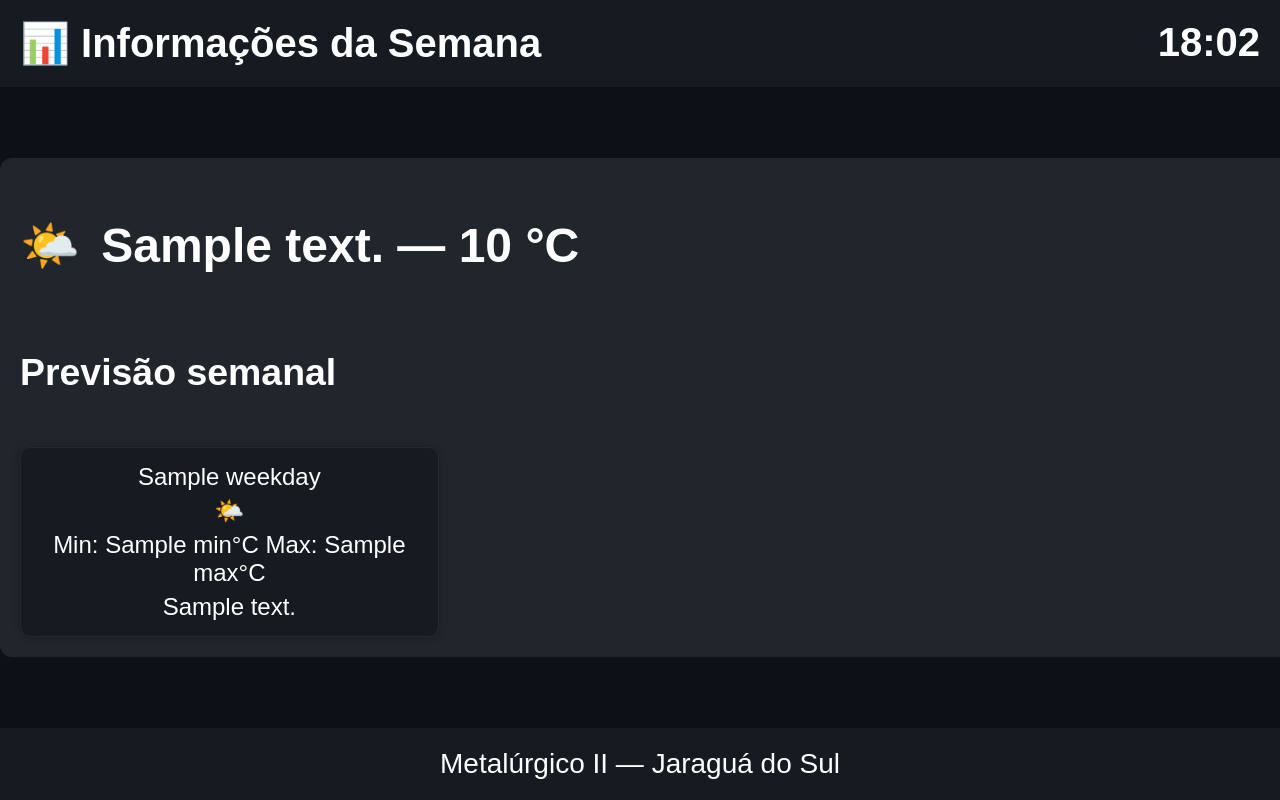
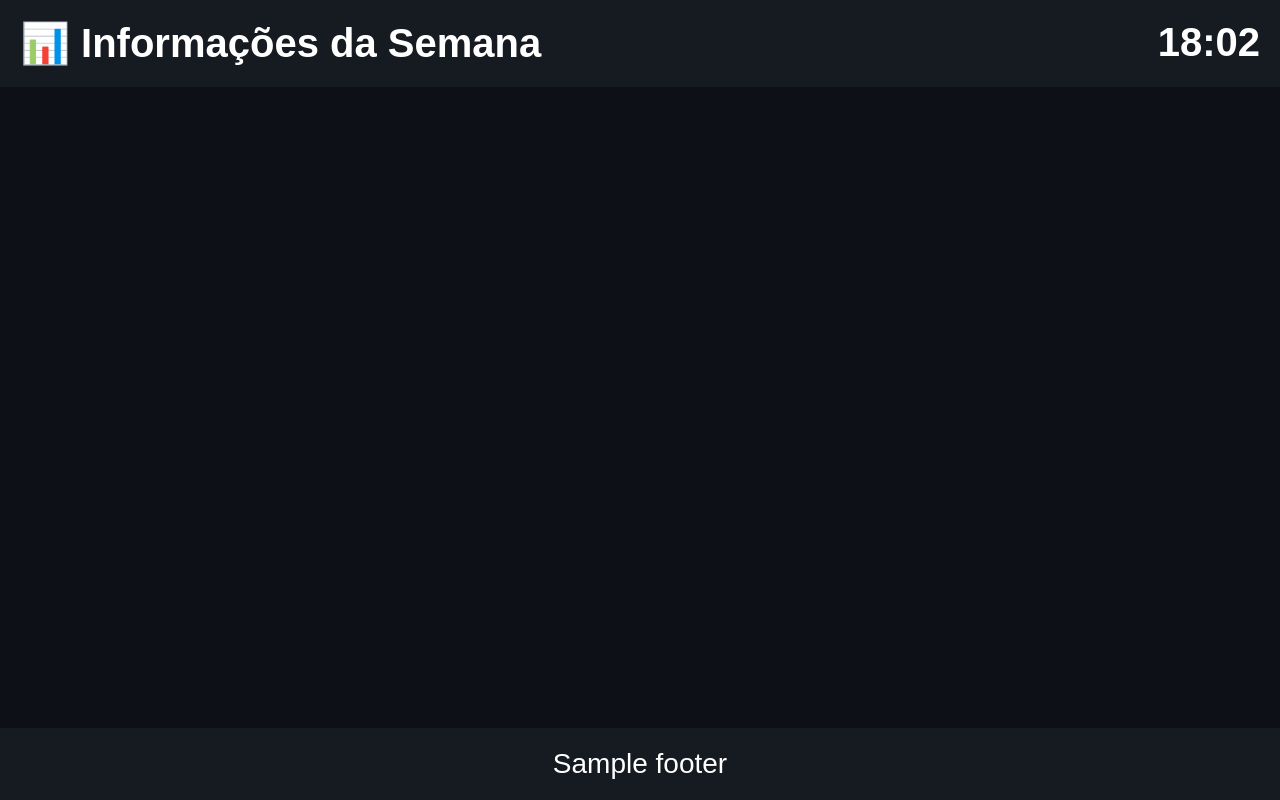
Before and after one commit to trindadereisthiago/tv_corporativa, a Flask app: template presentation/templates/index.html in a window 1280 px wide. Run offline with Flask 3, Linux system fonts and the light colour scheme; the template is opened without the code that fills it: most values are stand-ins (such as "Sample title", 1, 10 or a date in 2020); some libraries are stand-ins or nearby versions.

Commit message:
Novas feat adicionadas

```diff
--- a/presentation/templates/index.html
+++ b/presentation/templates/index.html
@@ -3,7 +3,7 @@
 
 <head>
     <meta charset="UTF-8">
-    <meta http-equiv="refresh" content="900"> <!-- Atualiza a cada 15min -->
+    <meta http-equiv="refresh" content="900">
     <title>TV Corporativa</title>
     <link rel="stylesheet" href="https://cdnjs.cloudflare.com/ajax/libs/weather-icons/2.0.10/css/weather-icons.min.css">
     <style>
@@ -32,65 +32,8 @@
         }
 
         .content {
-            display: grid;
-            grid-template-columns: 1fr 1fr;
+            position: relative;
             flex: 1;
-            padding: 20px;
-            gap: 20px;
-            width: 100vw;
-            height: 100vh;
-            overflow: hidden;
-        }
-
-        .box {
-            background: #21262d;
-            padding: 20px;
-            border-radius: 12px;
-        }
-
-        footer {
-            background: #161b22;
-            padding: 20px;
-            font-size: 28px;
-            text-align: center;
-        }
-
-        .weather-box {
-            display: flex;
-            flex-direction: column;
-        }
-
-        .weather-grid {
-            display: grid;
-            grid-template-columns: repeat(3, 1fr);
-            gap: 12px;
-            margin-top: 15px;
-        }
-
-        .weather-card {
-            background: #161b22;
-            border-radius: 10px;
-            padding: 15px;
-            text-align: center;
-            font-size: 24px;
-            display: flex;
-            flex-direction: column;
-            gap: 6px;
-            border: 1px solid rgba(255, 255, 255, 0.06);
-            box-shadow: 0 0 8px rgba(0, 0, 0, 0.25);
-            transition: 0.3s ease;
-        }
-
-        .weather-card.today {
-            border: 2px solid #fff;
-            transform: scale(1.03);
-            font-weight: 600;
-        }
-
-        .carousel-container {
-            position: relative;
-            width: 100%;
-            height: 100%;
             overflow: hidden;
         }
 
@@ -111,26 +54,45 @@
             opacity: 1;
         }
 
-        .full-screen-video {
-            position: fixed;
-            top: 0;
-            left: 0;
+        .box {
+            background: #21262d;
+            padding: 20px;
+            border-radius: 12px;
+            text-align: center;
+        }
+
+        .weather-grid {
+            display: grid;
+            grid-template-columns: repeat(3, 1fr);
+            gap: 12px;
+            margin-top: 15px;
+        }
+
+        .weather-card {
+            background: #161b22;
+            border-radius: 10px;
+            padding: 15px;
+            font-size: 24px;
+        }
+
+        .full-screen-video,
+        .full-screen-image {
             width: 100vw;
             height: 100vh;
             object-fit: cover;
-            /* Preenche sem sobras */
-            z-index: 9999;
-            /* Fica na frente de tudo */
         }
 
-        body.fullscreen-video-mode {
-            margin: 0;
-            padding: 0;
-            overflow: hidden;
-            background: black;
-            /* Evita bordas aparecendo */
+        footer {
+            background: #161b22;
+            padding: 20px;
+            font-size: 28px;
+            text-align: center;
         }
 
+        .video-active header,
+        .video-active footer {
+            display: none;
+        }
     </style>
 </head>
 
@@ -142,71 +104,58 @@
     </header>
 
     <div class="content carousel-container">
-
-        <!-- SLIDE 1 — CLIMA -->
-        <div class="carousel-slide active">
+        {% for slide in slides %}
+        <!-- SLIDE DE CLIMA -->
+        {% if slide.type == "weather" %}
+        <div class="carousel-slide {% if loop.first %}active{% endif %}">
             <div class="box weather-box">
-                <h2 class="title">
-                    <span class="emoji" id="current-weather-icon" style="margin-right: 8px;"></span>
+                <h2>
+                    <span id="current-weather-icon" style="margin-right:8px;"></span>
                     {{ weather.current_description | capitalize }} — {{ weather.current_temp }} °C
                 </h2>
-
-                <h3 class="subtitle">
-                    Previsão semanal
-                </h3>
-
+                <h3>Previsão semanal</h3>
                 <div class="weather-grid">
                     {% for day in weather.weekly_forecast %}
                     <div class="weather-card">
-                        <div class="weekday">{{ day.weekday }}</div>
-                        <div class="icon weather-icon" data-desc="{{ day.description }}"></div>
-                        <div class="temp">
-                            <span>Min: {{ day.min }}°C</span>
-                            <span>Max: {{ day.max }}°C</span>
-                        </div>
-                        <div class="desc">{{ day.description }}</div>
+                        <div>{{ day.weekday }}</div>
+                        <div class="weather-icon" data-desc="{{ day.description }}"></div>
+                        <div>Min: {{ day.min }}°C | Max: {{ day.max }}°C</div>
+                        <div>{{ day.description }}</div>
                     </div>
                     {% endfor %}
                 </div>
             </div>
         </div>
 
-        <!-- SLIDE VIDEO -->
-        <div class="carousel-slide" id="video-slide">
-            <video id="videoElement" autoplay muted playsinline preload="auto" class="full-screen-video">
-                <source src="/static/videos/ESCOLHA DO NOME PERLITA.mp4" type="video/mp4">
+        <!-- SLIDE DE TEXTO -->
+        {% elif slide.type == "text" %}
+        <div class="carousel-slide">
+            <div class="box">
+                <h2>{{ slide.title }}</h2>
+                {% for line in slide.content %}
+                <p>{{ line }}</p>
+                {% endfor %}
+            </div>
+        </div>
+
+        <!-- SLIDE DE VÍDEO -->
+        {% elif slide.type == "video" %}
+        <div class="carousel-slide">
+            <video class="full-screen-video" autoplay muted playsinline preload="auto">
+                <source src="{{ url_for('static', filename=slide.file) }}" type="video/mp4">
             </video>
         </div>
 
-        <!-- SLIDE 2 — AVISOS -->
+        <!-- SLIDE DE IMAGEM -->
+        {% elif slide.type == "image" %}
         <div class="carousel-slide">
-            <div class="box">
-                <h2>📢 Avisos</h2>
-                <p>Bem-vindos à TV Corporativa!</p>
-                <p>Segurança é prioridade ✅</p>
-            </div>
+            <img src="{{ url_for('static', filename=slide.file) }}" class="full-screen-image" alt="Imagem do slide">
         </div>
-
-        <!-- SLIDE 3 — PRODUÇÃO -->
-        <div class="carousel-slide">
-            <div class="box">
-                <h2>🏭 Produção</h2>
-                <p>Indicadores em breve...</p>
-            </div>
-        </div>
-
-        <!-- SLIDE 4 — QUALIDADE -->
-        <div class="carousel-slide">
-            <div class="box">
-                <h2>📦 Qualidade</h2>
-                <p>Dados em breve...</p>
-            </div>
-        </div>
+        {% endif %}
+        {% endfor %}
     </div>
 
-    <footer>
-        Metalúrgico II — Jaraguá do Sul
-    </footer>
+    <footer>{{ footer }}</footer>
 
     <script>
         function clock() {
@@ -216,73 +165,69 @@
         }
         setInterval(clock, 1000);
 
+        const slides = document.querySelectorAll('.carousel-slide');
         let currentSlide = 0;
-        const slides = document.querySelectorAll('.carousel-slide');
-        const videoSlide = document.getElementById("video-slide");
-        const video = document.getElementById("videoElement");
 
         function showSlide(index) {
             slides.forEach(s => s.classList.remove('active'));
             slides[index].classList.add('active');
+
+            const video = slides[index].querySelector('video');
+            if (video) {
+                document.body.classList.add("video-active");
+            } else {
+                document.body.classList.remove("video-active");
+            }
         }
 
         function nextSlide() {
-            currentSlide++;
+            const current = slides[currentSlide];
+            const video = current.querySelector("video");
 
-            if (currentSlide >= slides.length) {
-                currentSlide = 0;
-            }
-
-            showSlide(currentSlide);
-
-            if (slides[currentSlide] === videoSlide) {
+            if (video) {
                 video.currentTime = 0;
                 video.play();
-
-                // segurança caso o evento onended falhe
-                let fallback = setTimeout(nextSlide, video.duration * 1000 + 500);
+                document.body.classList.add("video-active");
 
                 video.onended = () => {
-                    clearTimeout(fallback);
+                    document.body.classList.remove("video-active");
+                    currentSlide = (currentSlide + 1) % slides.length;
+                    showSlide(currentSlide);
                     nextSlide();
                 };
-
             } else {
-                setTimeout(nextSlide, 10000); // 10s normal
+                setTimeout(() => {
+                    currentSlide = (currentSlide + 1) % slides.length;
+                    showSlide(currentSlide);
+                    nextSlide();
+                }, 10000);
             }
         }
 
-
-        // iniciar carrossel
+        showSlide(0);
         setTimeout(nextSlide, 10000);
 
-    </script>
-
-    <script>
         function getWeatherEmoji(desc) {
             desc = desc.toLowerCase();
-
             if (desc.includes("chuva")) return "🌧️";
             if (desc.includes("trovoada") || desc.includes("tempestade")) return "⛈️";
             if (desc.includes("nublado") || desc.includes("nuv")) return "☁️";
             if (desc.includes("neve")) return "❄️";
-            if (desc.includes("névoa") || desc.includes("neblina") || desc.includes("fog")) return "🌫️";
+            if (desc.includes("névoa") || desc.includes("neblina")) return "🌫️";
             if (desc.includes("sol") || desc.includes("céu limpo") || desc.includes("limpo")) return "☀️";
-
-            return "🌤️"; // padrão
+            return "🌤️";
         }
 
         window.addEventListener("DOMContentLoaded", () => {
-            document.getElementById("current-weather-icon").textContent =
-                getWeatherEmoji("{{ weather.current_description }}");
-
+            const icon = document.getElementById("current-weather-icon");
+            if (icon) icon.textContent = getWeatherEmoji("{{ weather.current_description }}");
             document.querySelectorAll(".weather-icon").forEach(el => {
                 const desc = el.dataset.desc;
                 el.textContent = getWeatherEmoji(desc);
             });
         });
+    </script>
 
-    </script>
 
 </body>
 
```
Also changed, not shown: assets/assets.json (added, +21 -0 lines), presentation/routes.py (+29 -3 lines), static/config/slides.json (added, +12 -0 lines), static/images/32164_(1).png (added).
